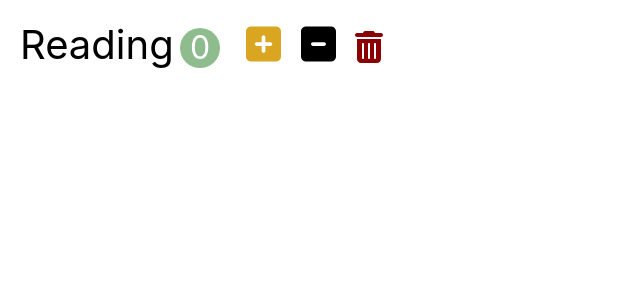
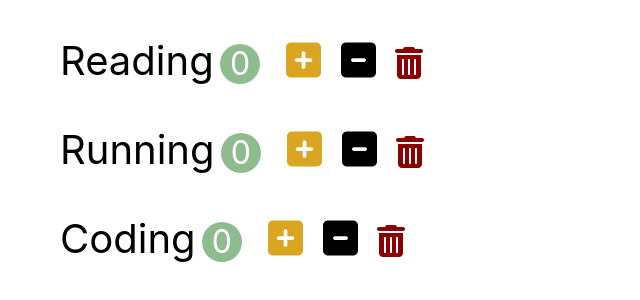
Before and after one commit to jkwon-dev/react-habit-tracker, a React (Create React App) app: page / in a window 1280 px wide. Shown: the top 300 px of the page, without its empty margins (0-640 px from the left). Built offline with nearby package versions, Linux system fonts and the light colour scheme.

Commit message:
Habits component

```diff
--- a/src/app.jsx
+++ b/src/app.jsx
@@ -1,8 +1,8 @@
 import './app.css';
-import Habit from './components/habit';
+import Habits from './components/habits';
 
 function App() {
-  return <Habit />
+  return <Habits />
 }
 
 export default App;
--- a/src/components/habit.jsx
+++ b/src/components/habit.jsx
@@ -15,10 +15,11 @@
     }
 
     render() {
+        const { name, count } = this.props.habit;
         return (
             <li className="habit">
-            <span className="habit-name">Reading</span>
-            <span className="habit-count">{this.state.count}</span>
+            <span className="habit-name">{name}</span>
+            <span className="habit-count">{count}</span>
             <button className="habit-button habit-increase" onClick={this.handleIncrement}>
                 <i className="fa-solid fa-square-plus"></i>
             </button>
--- /dev/null
+++ b/src/components/habits.jsx
@@ -0,0 +1,23 @@
+import React, { Component } from 'react';
+import Habit from './habit';
+
+class Habits extends Component {
+    state = {
+        habits: [
+            {id: 1, name: 'Reading', count: 0},
+            {id: 2, name: 'Running', count: 0},
+            {id: 3, name: 'Coding', count: 0},
+        ],
+    }
+    render() {
+        return (
+        <ul>
+            {this.state.habits.map(habit=> (
+                <Habit key={habit.id} habit={habit}/>
+            ))}
+        </ul>
+        );
+    }
+}
+
+export default Habits;
```
